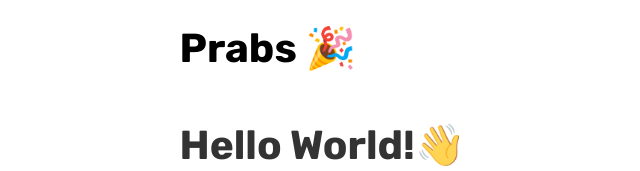
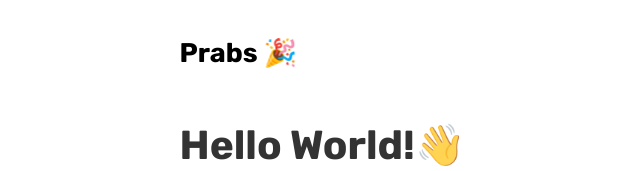
Before and after one commit to prabakarviji/prabakarviji.github.io, a Gatsby site: page / in a window 1280 px wide. Shown: the top 171 px of the page, without its empty margins (0-640 px from the left). Built offline with nearby package versions, Linux system fonts and the light colour scheme; Gatsby itself is replaced by a stand-in of ours.

Commit message:
Header changes

```diff
--- a/src/components/header.js
+++ b/src/components/header.js
@@ -22,6 +22,7 @@ const Header = ({ siteTitle }) => (
           style={{
             color: `black`,
             textDecoration: `none`,
+            fontSize: `1.5rem`,
           }}
         >
           {siteTitle}
```
